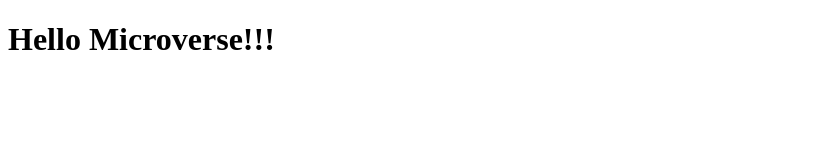
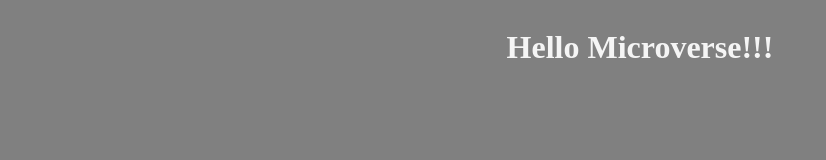
Before and after one commit to marurevi/Set-up-a-Hello-Microverse-project, a website: page index.html in a window 1280 px wide. Shown: the whole page, without its empty margins (0-826 px from the left). Drawn offline with Linux system fonts and the light colour scheme.

Commit message:
Add CSS file

```diff
--- a/index.html
+++ b/index.html
@@ -4,6 +4,7 @@
     <meta charset="UTF-8">
     <meta http-equiv="X-UA-Compatible" content="IE=edge">
     <meta name="viewport" content="width=device-width, initial-scale=1.0">
+    <link rel="stylesheet" href="style.css">
     <title>Microverse</title>
 </head>
 <body>
--- /dev/null
+++ b/style.css
@@ -0,0 +1,6 @@
+body {
+  display: flex;
+  justify-content: center;
+  background-color: grey;
+  color: whitesmoke;
+}
```
